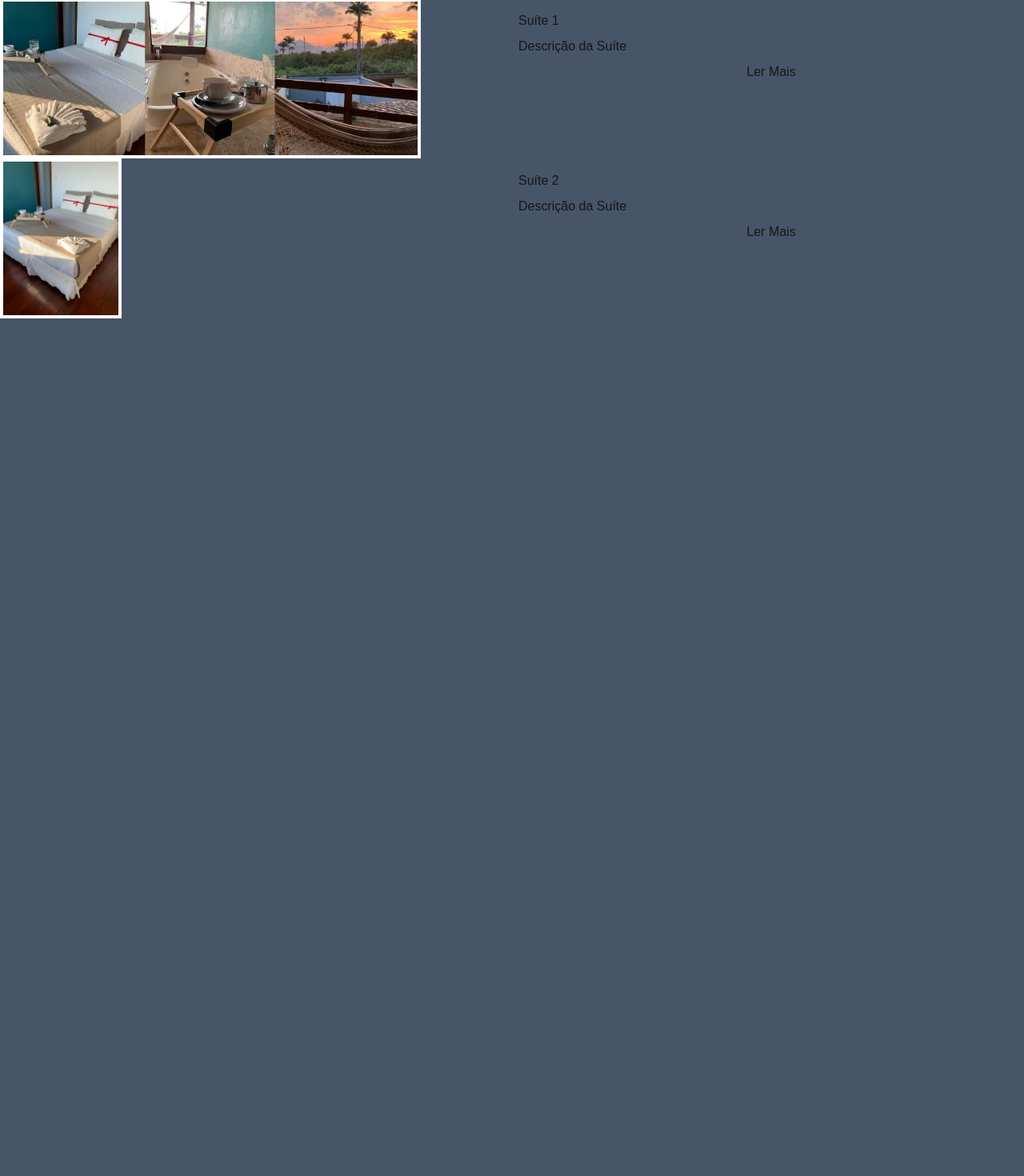
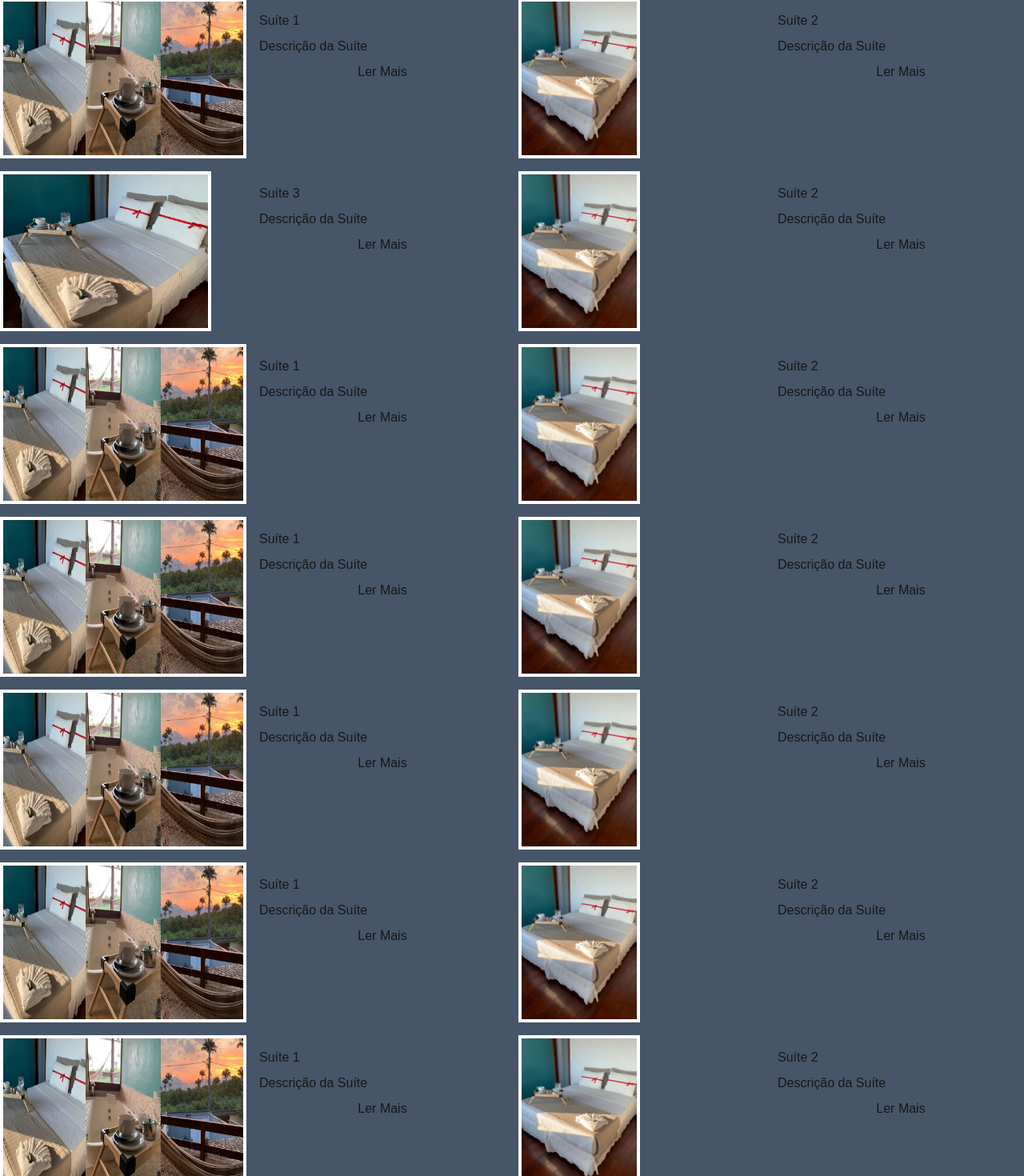
Before and after one commit to fabiosachetto/soferias-1, a Next.js app in the folder soferias-app/: page /suites in a window 1280 px wide. Shown: the part 146-1616 px from the top of the page at 80% size. Before the commit the page ends 800 px from the top, so only its background shows below. Built offline with nearby package versions, Linux system fonts and the light colour scheme.

Commit message:
adicionando conteúdo na tela

```diff
--- a/soferias-app/src/app/suites/page.tsx
+++ b/soferias-app/src/app/suites/page.tsx
@@ -1,5 +1,6 @@
 import Suite1 from "@/app/images/suite1.jpeg";
 import Suite2 from "@/app/images/suite2.jpeg";
+import Suite3 from "@/app/images/suite3.jpeg";
 import Image from "next/image";
 
 export default function Suites() {
@@ -9,6 +10,7 @@ export default function Suites() {
       <h1 className="text-xs text-white">Suítes</h1>
 
       <picture className="container mx-auto my-6">
+        <div className="grid gap-4 grid-cols-2">
           <div className="grid gap-4 grid-cols-2">
             <div className="flex gap-4">
               <Image
@@ -42,6 +44,222 @@ export default function Suites() {
               <h2>Suíte 2</h2>
               <p>Descrição da Suíte</p>
               <button>Ler Mais</button>
+            </div>
+          </div>
+
+          <div className="grid gap-4 grid-cols-2">
+            <div className="flex gap-4">
+              <Image
+                src={Suite3}
+                alt="Suíte 3"
+                title="Suíte 3"
+                width={850}
+                height={315}
+                className="w-auto h-[200px] border-4 border-white"
+              />
+            </div>
+            <div className="flex flex-col gap-2 py-4">
+              <h2>Suíte 3</h2>
+              <p>Descrição da Suíte</p>
+              <button>Ler Mais</button>
+            </div>
+          </div>
+
+          <div className="grid gap-4 grid-cols-2">
+            <div className="flex gap-4">
+              <Image
+                src={Suite2}
+                alt="Suíte 1"
+                title="Suíte 1"
+                width={850}
+                height={315}
+                className="w-auto h-[200px] border-4 border-white"
+              />
+            </div>
+            <div className="flex flex-col gap-2 py-4">
+              <h2>Suíte 2</h2>
+              <p>Descrição da Suíte</p>
+              <button>Ler Mais</button>
+            </div>
+          </div>
+
+          <div className="grid gap-4 grid-cols-2">
+            <div className="flex gap-4">
+              <Image
+                src={Suite1}
+                alt="Suíte 1"
+                title="Suíte 1"
+                width={850}
+                height={315}
+                className="w-auto h-[200px] border-4 border-white"
+              />
+            </div>
+            <div className="flex flex-col gap-2 py-4">
+              <h2>Suíte 1</h2>
+              <p>Descrição da Suíte</p>
+              <button>Ler Mais</button>
+            </div>
+          </div>
+
+          <div className="grid gap-4 grid-cols-2">
+            <div className="flex gap-4">
+              <Image
+                src={Suite2}
+                alt="Suíte 1"
+                title="Suíte 1"
+                width={850}
+                height={315}
+                className="w-auto h-[200px] border-4 border-white"
+              />
+            </div>
+            <div className="flex flex-col gap-2 py-4">
+              <h2>Suíte 2</h2>
+              <p>Descrição da Suíte</p>
+              <button>Ler Mais</button>
+            </div>
+          </div>
+
+          <div className="grid gap-4 grid-cols-2">
+            <div className="flex gap-4">
+              <Image
+                src={Suite1}
+                alt="Suíte 1"
+                title="Suíte 1"
+                width={850}
+                height={315}
+                className="w-auto h-[200px] border-4 border-white"
+              />
+            </div>
+            <div className="flex flex-col gap-2 py-4">
+              <h2>Suíte 1</h2>
+              <p>Descrição da Suíte</p>
+              <button>Ler Mais</button>
+            </div>
+          </div>
+
+          <div className="grid gap-4 grid-cols-2">
+            <div className="flex gap-4">
+              <Image
+                src={Suite2}
+                alt="Suíte 1"
+                title="Suíte 1"
+                width={850}
+                height={315}
+                className="w-auto h-[200px] border-4 border-white"
+              />
+            </div>
+            <div className="flex flex-col gap-2 py-4">
+              <h2>Suíte 2</h2>
+              <p>Descrição da Suíte</p>
+              <button>Ler Mais</button>
+            </div>
+          </div>
+
+          <div className="grid gap-4 grid-cols-2">
+            <div className="flex gap-4">
+              <Image
+                src={Suite1}
+                alt="Suíte 1"
+                title="Suíte 1"
+                width={850}
+                height={315}
+                className="w-auto h-[200px] border-4 border-white"
+              />
+            </div>
+            <div className="flex flex-col gap-2 py-4">
+              <h2>Suíte 1</h2>
+              <p>Descrição da Suíte</p>
+              <button>Ler Mais</button>
+            </div>
+          </div>
+
+          <div className="grid gap-4 grid-cols-2">
+            <div className="flex gap-4">
+              <Image
+                src={Suite2}
+                alt="Suíte 1"
+                title="Suíte 1"
+                width={850}
+                height={315}
+                className="w-auto h-[200px] border-4 border-white"
+              />
+            </div>
+            <div className="flex flex-col gap-2 py-4">
+              <h2>Suíte 2</h2>
+              <p>Descrição da Suíte</p>
+              <button>Ler Mais</button>
+            </div>
+          </div>
+
+          <div className="grid gap-4 grid-cols-2">
+            <div className="flex gap-4">
+              <Image
+                src={Suite1}
+                alt="Suíte 1"
+                title="Suíte 1"
+                width={850}
+                height={315}
+                className="w-auto h-[200px] border-4 border-white"
+              />
+            </div>
+            <div className="flex flex-col gap-2 py-4">
+              <h2>Suíte 1</h2>
+              <p>Descrição da Suíte</p>
+              <button>Ler Mais</button>
+            </div>
+          </div>
+
+          <div className="grid gap-4 grid-cols-2">
+            <div className="flex gap-4">
+              <Image
+                src={Suite2}
+                alt="Suíte 1"
+                title="Suíte 1"
+                width={850}
+                height={315}
+                className="w-auto h-[200px] border-4 border-white"
+              />
+            </div>
+            <div className="flex flex-col gap-2 py-4">
+              <h2>Suíte 2</h2>
+              <p>Descrição da Suíte</p>
+              <button>Ler Mais</button>
+            </div>
+          </div>
+          <div className="grid gap-4 grid-cols-2">
+            <div className="flex gap-4">
+              <Image
+                src={Suite1}
+                alt="Suíte 1"
+                title="Suíte 1"
+                width={850}
+                height={315}
+                className="w-auto h-[200px] border-4 border-white"
+              />
+            </div>
+            <div className="flex flex-col gap-2 py-4">
+              <h2>Suíte 1</h2>
+              <p>Descrição da Suíte</p>
+              <button>Ler Mais</button>
+            </div>
+          </div>
+
+          <div className="grid gap-4 grid-cols-2">
+            <div className="flex gap-4">
+              <Image
+                src={Suite2}
+                alt="Suíte 1"
+                title="Suíte 1"
+                width={850}
+                height={315}
+                className="w-auto h-[200px] border-4 border-white"
+              />
+            </div>
+            <div className="flex flex-col gap-2 py-4">
+              <h2>Suíte 2</h2>
+              <p>Descrição da Suíte</p>
+              <button>Ler Mais</button>
+            </div>
           </div>
         </div>
       </picture>
```
Lines whose indentation alone changed are shown as unchanged.
